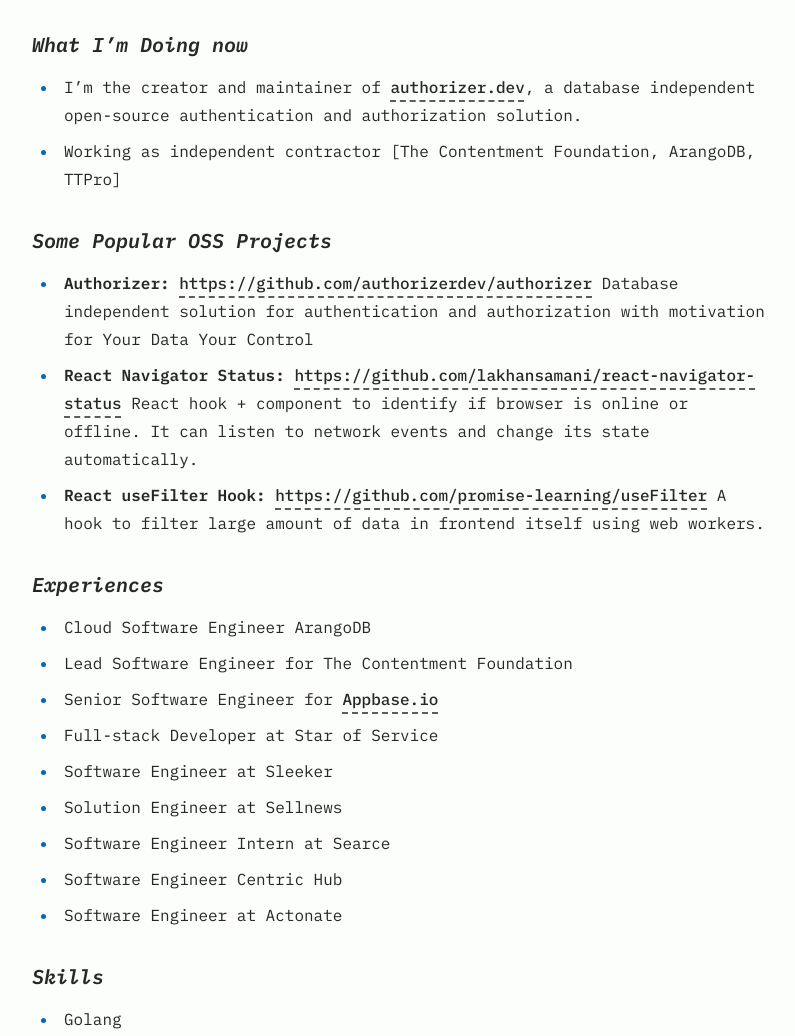
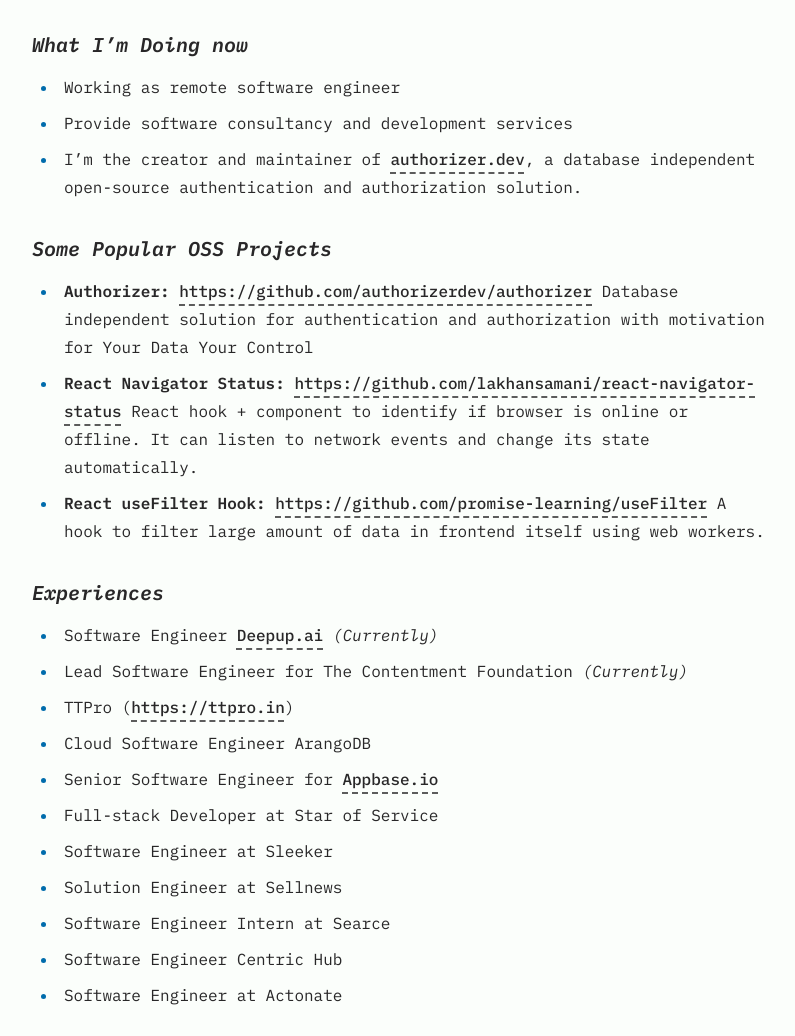
Before and after one commit to lakhansamani/lakhan.me, an Astro site: page /about in a window 1280 px wide. Shown: the part 452-1488 px from the top of the page, without its empty margins (240-1035 px from the left). Built offline with nearby package versions, Linux system fonts and the light colour scheme; Astro itself is replaced by a stand-in of ours.

Commit message:
fix: about info

```diff
--- a/src/pages/about.md
+++ b/src/pages/about.md
@@ -7,8 +7,10 @@ Hey I’m Lakhan Samani from India 🇮🇳. I love building solutions and enjoy
 
 ### What I’m Doing now
 
+- Working as remote software engineer
+- Provide software consultancy and development services
 - I’m the creator and maintainer of [authorizer.dev](http://authorizer.dev), a database independent open-source authentication and authorization solution.
-- Working as independent contractor [The Contentment Foundation, ArangoDB, TTPro]
+
 
 ### Some Popular OSS Projects
 
@@ -21,8 +23,10 @@ Hey I’m Lakhan Samani from India 🇮🇳. I love building solutions and enjoy
 
 ### Experiences
 
+- Software Engineer Deepup.ai <i>(Currently)</i>
+- Lead Software Engineer for The Contentment Foundation <i>(Currently)</i>
+- TTPro (https://ttpro.in)
 - Cloud Software Engineer ArangoDB
-- Lead Software Engineer for The Contentment Foundation
 - Senior Software Engineer for Appbase.io
 - Full-stack Developer at Star of Service
 - Software Engineer at Sleeker
--- a/src/pages/index.astro
+++ b/src/pages/index.astro
@@ -50,7 +50,10 @@ const socialCount = SOCIALS.filter(social => social.active).length;
           >
             authorizer.dev
           </LinkButton>
-        | Independent Software Engineer . I am passionate about building products and developer tools. This website is my internet space, where I write about Building Software | Open Source | Finance and Life. As an independent contractor I give services around Software Development (Web + Mobile), Cloud Native & Distributed System Development, Software Architecture and Training.
+        | Independent Software Engineer . I am passionate about building products and developer tools. This website is my internet space, where I write about Building Software | Open Source | Finance and Life.
+        </p>
+        <p>
+        As an independent contractor I give services around Software Development (Web + Mobile), Cloud Native & Distributed System Development, Software Architecture and Training.
         </p>
 
         {
```
